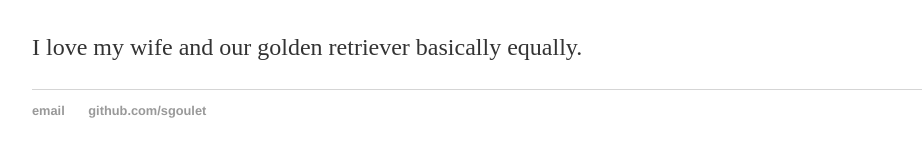
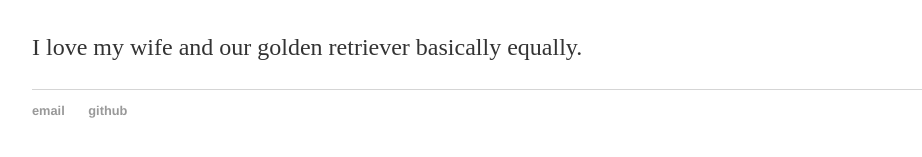
Before and after one commit to shawnmgoulet/shawnmgoulet.github.io, a Jekyll site: the page index.html, which Jekyll copies as it is, in a window 1280 px wide. Shown: the part 221-378 px from the top of the page, without its empty margins (160-1082 px from the left). Built offline with Jekyll 4.4.1, drawn with Linux system fonts in a browser that asks for light colours.

Commit message:
update github

```diff
--- a/index.html
+++ b/index.html
@@ -25,7 +25,7 @@
 		<footer>
     		<ul>
         		<li><a href="mailto:shawn.goulet@gmail.com" target="_top">email</a></li>
-        		<li><a href="https://github.com/sgoulet">github.com/sgoulet</a></li>
+        		<li><a href="https://github.com/sgoulet">github</a></li>
 			</ul>
 		</footer>
 	</body>
```
